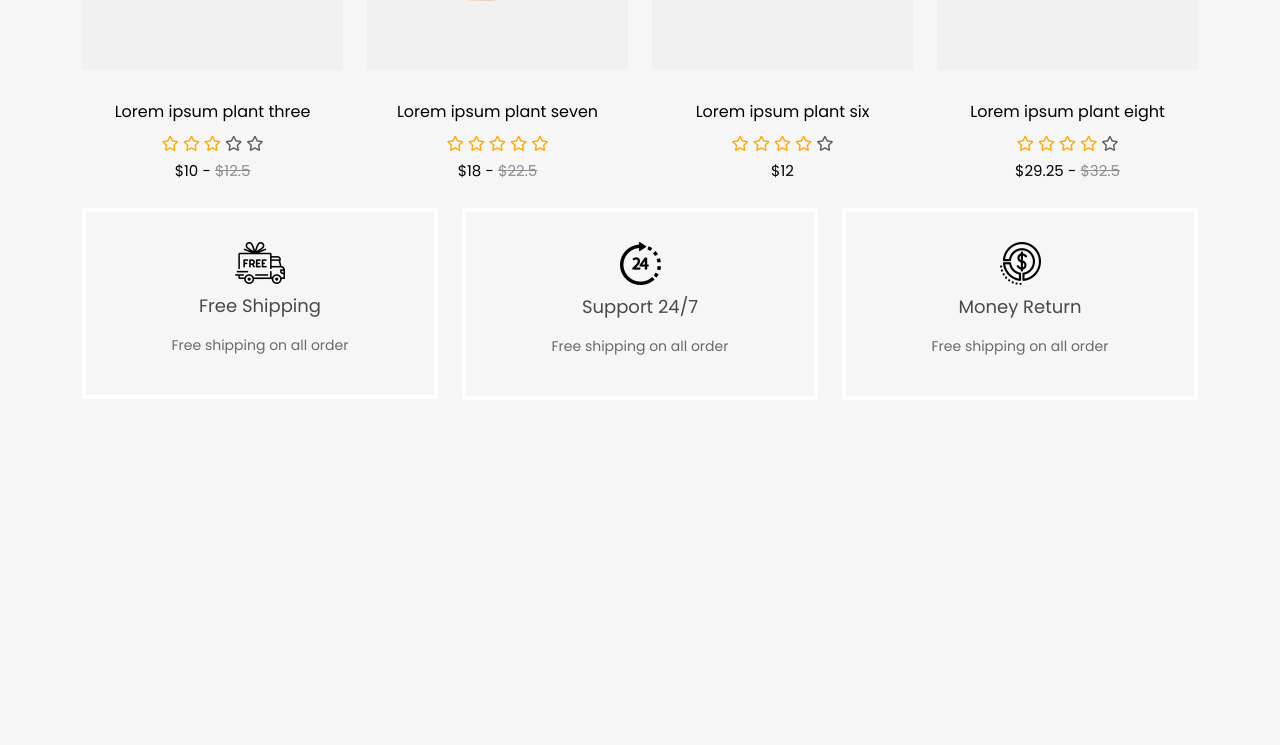
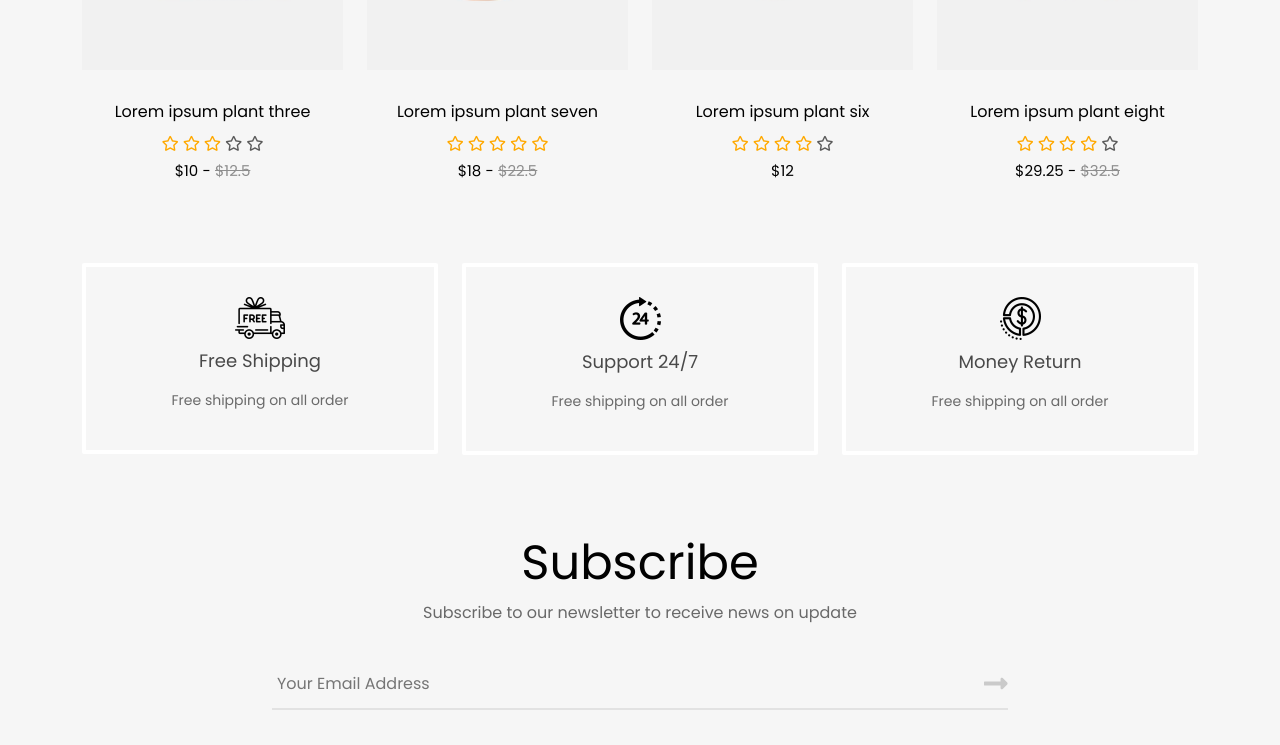
Before and after one commit to mojammelhossen1/flone, a website: page index.html in a window 1280 px wide. Shown: the part 1944-2689 px from the top of the page. Before the commit the page ends 2394 px from the top, so only its background shows below. Drawn offline with nearby package versions, Linux system fonts and the light colour scheme.

Commit message:
finished subscribed section

```diff
--- a/index.html
+++ b/index.html
@@ -976,6 +976,29 @@
     </div>
     <!-- Support Card End Here -->
 
+    <!-- Subscribe Section Start Here -->
+    <div class="container">
+        <div class="row">
+            <div class="col-md-8 offset-md-2">
+                <div class="subscribe-section text-center">
+                    <h1>Subscribe</h1>
+                    <h5>Subscribe to our newsletter to receive news on update</h5>
+                    <div class="input-sec">
+                        <div class="email-sec">
+                            <input type="email" placeholder="Your Email Address">
+                            <div class="submit">
+                                <i class="fas fa-long-arrow-alt-right"></i>
+                            </div>
+                        </div>
+
+                    </div>
+                </div>
+            </div>
+        </div>
+    </div>
+    <!-- Subscribe Section End Here -->
+
+
     <!-- Javascript with bundle js -->
     <script src="https://cdn.jsdelivr.net/npm/bootstrap@5.0.1/dist/js/bootstrap.bundle.min.js"
         integrity="sha384-gtEjrD/SeCtmISkJkNUaaKMoLD0//ElJ19smozuHV6z3Iehds+3Ulb9Bn9Plx0x4" crossorigin="anonymous">
--- a/sass/main.scss
+++ b/sass/main.scss
@@ -582,7 +582,7 @@ body {
 
 .support-card {
     padding: 30px;
-    margin-bottom: 50px;
+    margin: 55px 0px;
 
     .animation {
         margin-bottom: 10px;
@@ -641,3 +641,56 @@ body {
 
     }
 }
+
+.subscribe-section {
+    h1 {
+        margin-top: 35px;
+        font-size: 48px;
+        font-weight: 400;
+        line-height: 36px;
+        color: #010101;
+    }
+
+    h5 {
+        font-size: 16px;
+        line-height: 24px;
+        font-weight: 400;
+        color: #696969;
+        margin: 20px 0px;
+    }
+
+    .input-sec {
+        margin: 35px 0px;
+
+        .email-sec {
+            position: relative;
+
+            input {
+
+                width: 100%;
+                border: none;
+                outline: none;
+                background: none;
+                border-bottom: 2px solid #e2e2e2;
+                padding: 12px 5px;
+            }
+        }
+
+        .submit {
+
+
+            position: absolute;
+            top: 5px;
+            right: 0;
+            font-size: 27px;
+            align-items: center;
+            color: #cacaca;
+            transition: all 0.5s ease 0s;
+            cursor: pointer;
+
+            &:hover {
+                color: #010101;
+            }
+        }
+    }
+}
```
Also changed, not shown: css/style.css, 1 other file.
